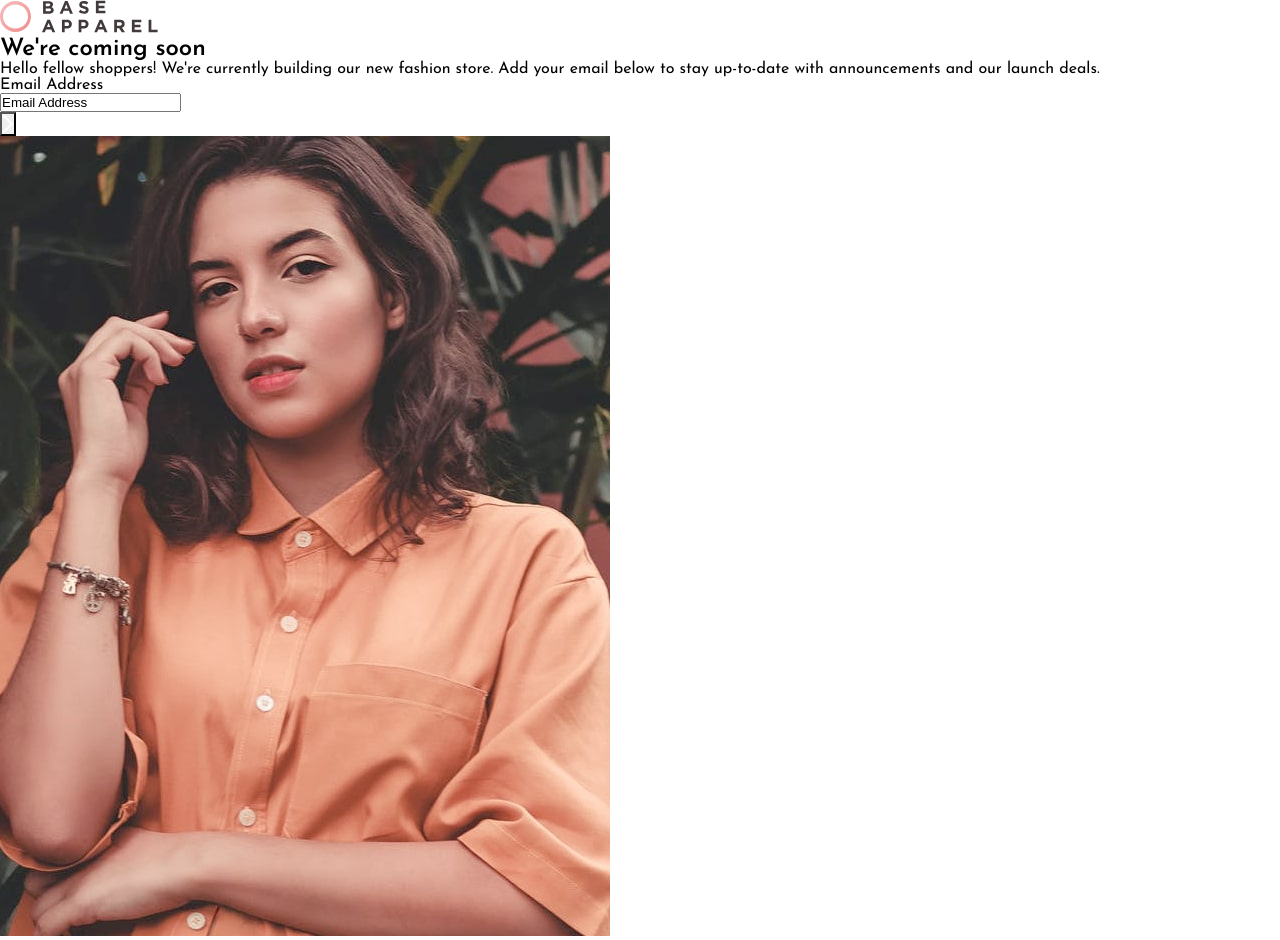
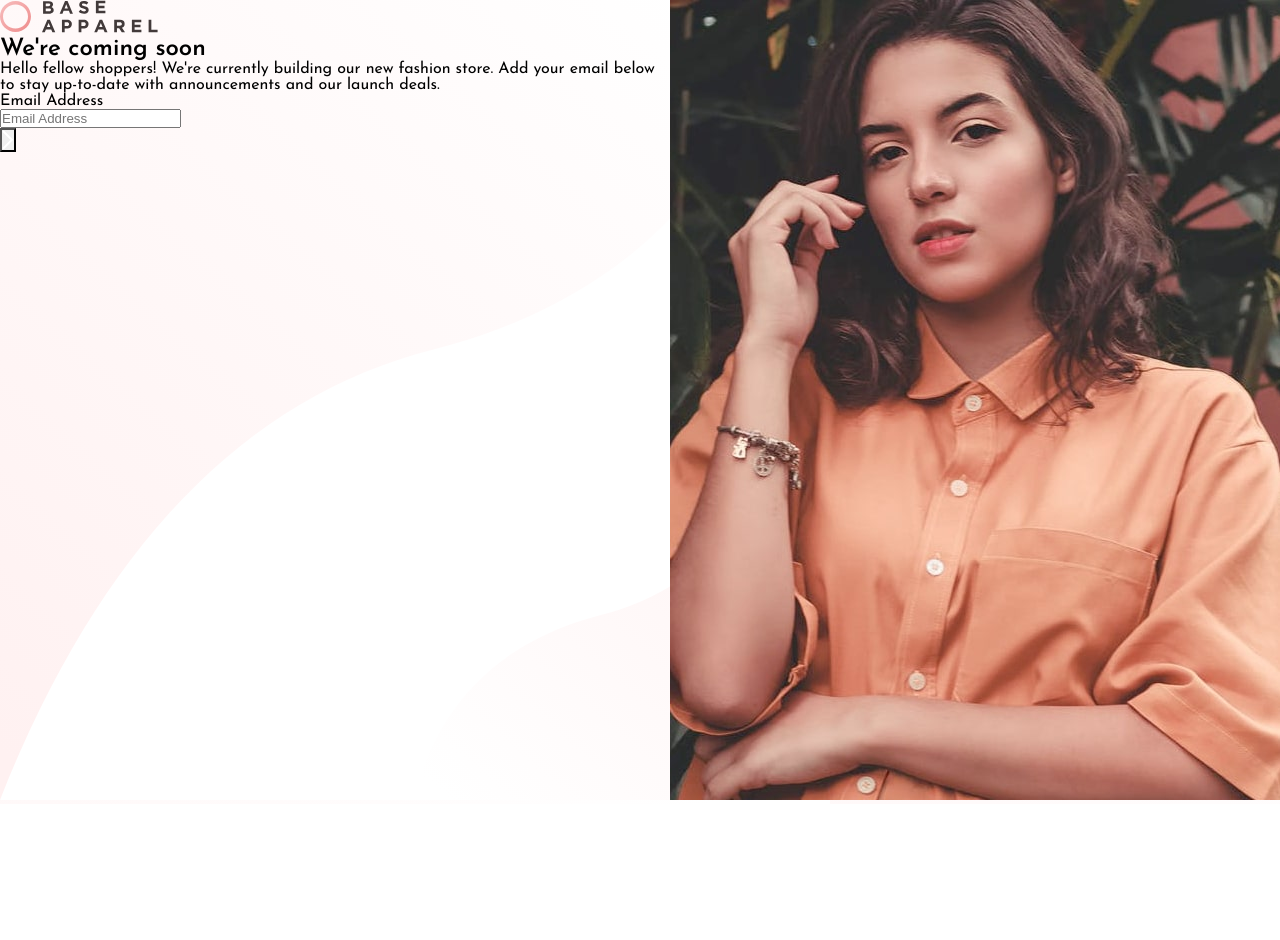
Before and after one commit to horoserp/coming-soon, a React (Create React App) app: page / in a window 1280 px wide. After the commit the page ends 804 px from the top, so only its background shows below. Built offline with nearby package versions, Linux system fonts and the light colour scheme.

Commit message:
Begin styling.

```diff
--- a/src/App.css
+++ b/src/App.css
@@ -35,6 +35,10 @@ body {
   font-family: "Main";
 }
 
+main {
+  background-color: black;
+}
+
 /* Extra small devices [iPhone SE - 375](phones, 600px and down) */
 @media only screen and (max-width: 600px) {
 }
--- a/src/components/Card.js
+++ b/src/components/Card.js
@@ -1,9 +1,11 @@
 import React from "react";
 import EmailInput from "./EmailInput";
+import { Flex, Heading, Text } from "@chakra-ui/react";
 
 function Card() {
   return (
-    <article>
+    <article style={{ backgroundColor: "white" }}>
+      <Flex bgImage="url(/coming-soon/assets/images/bg-pattern-desktop.svg)">
         <div>
           <header>
             <img
@@ -11,12 +13,12 @@ function Card() {
               alt="Base Apparel Logo"
             ></img>
           </header>
-        <h1>We're coming soon</h1>
-        <p>
-          Hello fellow shoppers! We're currently building our new fashion store.
-          Add your email below to stay up-to-date with announcements and our
-          launch deals.
-        </p>
+          <Heading>We're coming soon</Heading>
+          <Text>
+            Hello fellow shoppers! We're currently building our new fashion
+            store. Add your email below to stay up-to-date with announcements
+            and our launch deals.
+          </Text>
           <EmailInput />
         </div>
         <div>
@@ -25,6 +27,7 @@ function Card() {
             alt="Woman modeling merchandise"
           ></img>
         </div>
+      </Flex>
     </article>
   );
 }
--- a/src/components/EmailInput.js
+++ b/src/components/EmailInput.js
@@ -34,7 +34,10 @@ const EmailInput = () => {
           id="email"
           name="email"
           type="email"
-          {...formik.getFieldProps("email")}
+          placeholder="Email Address"
+          onChange={formik.handleChange}
+          onBlur={formik.handleBlur}
+          required
         />
         <FormErrorMessage>{formik.errors.email}</FormErrorMessage>
       </FormControl>
```
Lines whose indentation alone changed are shown as unchanged.
